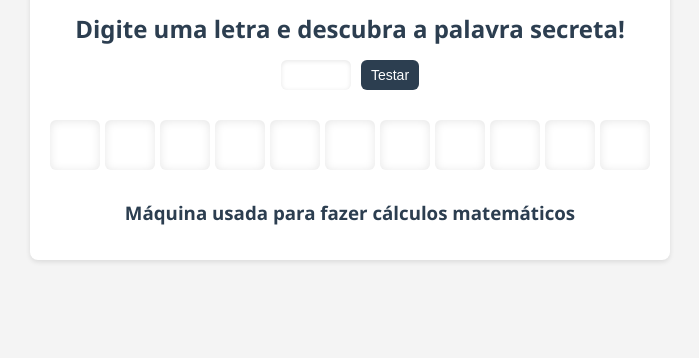
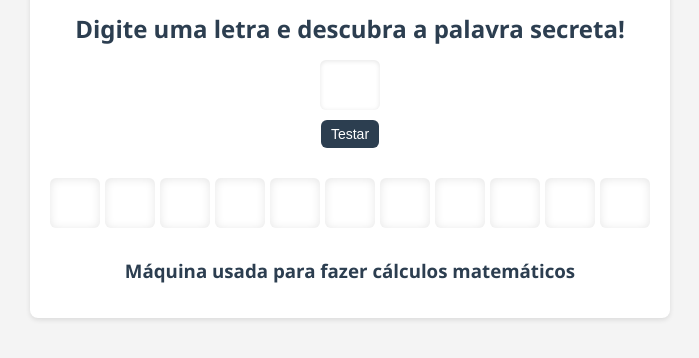
Before and after one commit to celliaraujo/forca, a website: page forca.html in a window 1280 px wide. Shown: the part 86-444 px from the top of the page, without its empty margins (290-989 px from the left). Drawn offline with Linux system fonts and the light colour scheme.

Commit message:
feat(html): ajuste do css e layout

```diff
--- a/forca.html
+++ b/forca.html
@@ -12,7 +12,7 @@
         <h1>Jogo da Forca</h1>
         <h2>Digite uma letra e descubra a palavra secreta!</h2>
         <div class="input-area">
-            <input type="text" name="letra" id="letra" maxlength="1">
+            <input type="text" name="letra" id="letra" maxlength="1" oninput="this.value = this.value.toUpperCase()">
             <button id="btn-testar">Testar</button>
         </div>
 
--- a/style.css
+++ b/style.css
@@ -31,6 +31,15 @@ body {
     justify-content: center;
     margin: 30px 0;
     gap: 5px;
+}
+
+#letra {
+    height: 50px;
+    width: 60px;
+    text-align: center;
+    font-size: 26px;
+    font-weight: 700;
+    color: #2c3e50;
 }
 
 h1, h2, h3 {
@@ -89,11 +98,13 @@ input:focus {
     border-radius: 6px;
     font-size: 30px;
     font-weight: 500;
-    color: dimgray;
+    color: #2c3e50;
 }
 
 .input-area {
     display: flex;
+    flex-direction: column;
+    align-items: center;
     justify-content: center;
     gap: 10px;
 }
```
